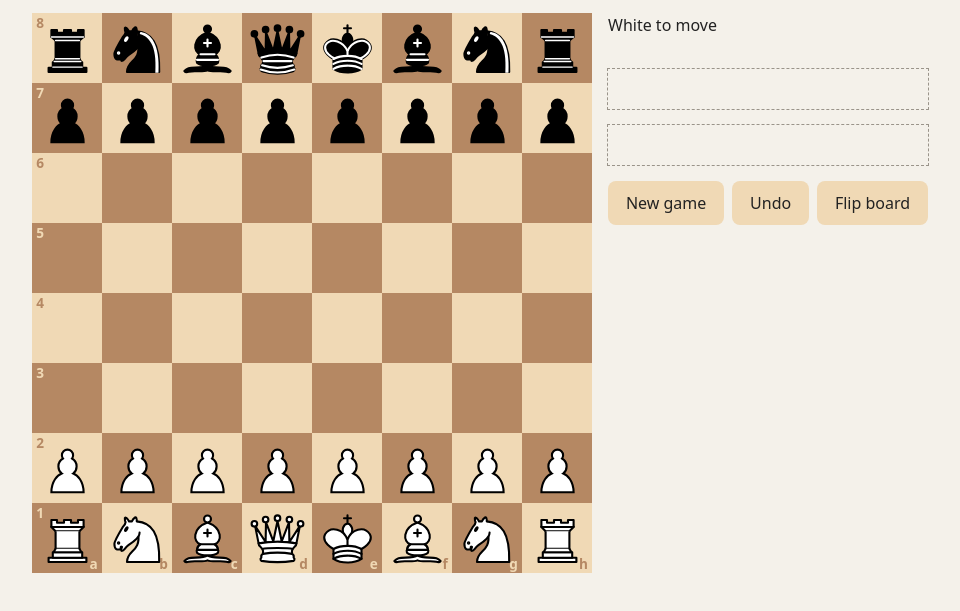
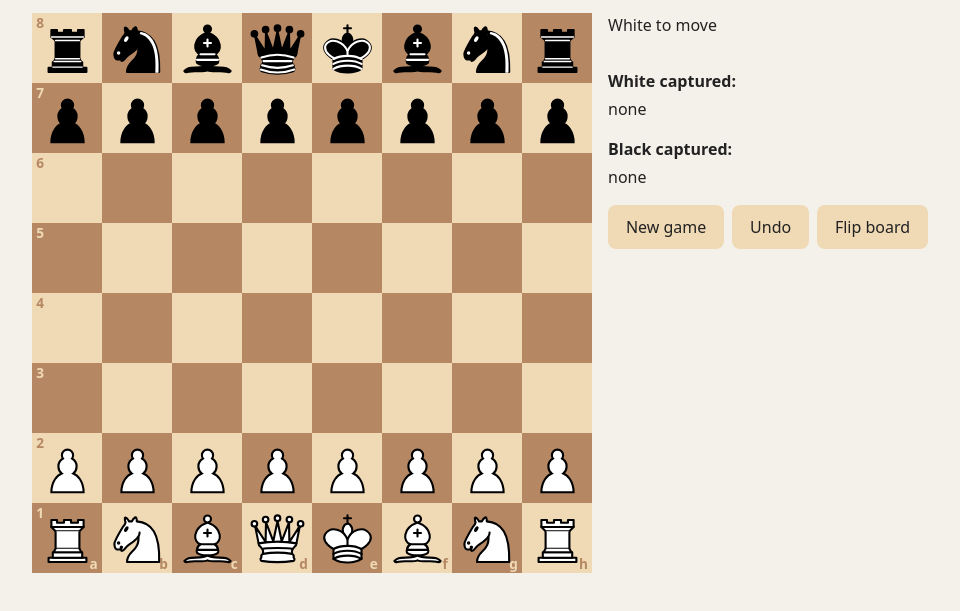
Before and after one commit to Harsh-Jain02/chess, a website with bundled scripts: page index.html in a window 1280 px wide. Shown: the part 61-672 px from the top of the page, without its empty margins (160-1120 px from the left). Built offline with nearby package versions, Linux system fonts and the light colour scheme.

Commit message:
T16: render captured pieces

```diff
--- a/css/base.css
+++ b/css/base.css
@@ -28,12 +28,12 @@
   --target-dot-size: 30%; /* of a square */
   --capture-ring-width: 1cqi; /* about 8% of a square */
   --promotion-choice-size: 4.5rem; /* the largest a piece button gets; smaller on narrow screens */
+  --captured-piece-size: 1.75rem;
   --radius: 0.5rem;
   --button-min-height: 44px; /* easy to tap on a touch screen */
 
   --font-family: system-ui, -apple-system, "Segoe UI", Roboto, "Helvetica Neue", Arial, sans-serif;
 }
-
 *,
 *::before,
 *::after {
@@ -107,9 +107,3 @@ h1 {
     margin-inline: auto;
   }
 }
-
-/* Placeholder outlines until a later task fills the regions (captured T16). */
-#captured-by-w,
-#captured-by-b {
-  outline: 1px dashed var(--color-placeholder);
-}
--- a/css/controls.css
+++ b/css/controls.css
@@ -3,6 +3,27 @@
 /* The status line turns bold once the game is over (checkmate or a draw). */
 #status.is-over {
   font-weight: bold;
+}
+
+/* Each label gets a row; the piece images wrap below it on narrow screens. */
+#captured-by-w,
+#captured-by-b {
+  display: flex;
+  flex-wrap: wrap;
+  align-items: center;
+  gap: var(--space-xs);
+  min-width: 0;
+}
+
+.captured-label {
+  flex: 0 0 100%;
+  font-weight: bold;
+}
+
+.captured-piece {
+  display: block;
+  width: var(--captured-piece-size);
+  height: var(--captured-piece-size);
 }
 
 /* New game and Flip board (Undo joins in T15): one row, which wraps if the panel is narrow. */
--- a/js/controller.js
+++ b/js/controller.js
@@ -1,12 +1,14 @@
 // App state and event handlers: turns clicks on the board into moves (asking which
 // piece a pawn promotes to), handles the New game, Undo and Flip board buttons, then
-// redraws the board with its move highlights, the status line and the buttons. Later
-// tasks add captured pieces (T16) and saving (T18).
+// redraws the board with its move highlights, the status line, captured pieces and
+// buttons. A later task adds saving (T18).
 
+import { getCaptured } from './engine/captures.js';
 import { createGame } from './engine/game.js';
 import { getStatus } from './engine/status.js';
 import { cancelPromotion, choosePromotion, clickSquare, emptySelection } from './state/selection.js';
 import { renderBoard } from './ui/board-view.js';
+import { renderCaptured } from './ui/captured-view.js';
 import { bindControls, renderControls } from './ui/controls.js';
 import { askPromotion } from './ui/promotion-dialog.js';
 import { renderStatus } from './ui/status-view.js';
@@ -50,6 +52,8 @@ export function createController({ elements, game, orientation }) {
   function render() {
     const { selected, targets } = state.selection;
     const status = getStatus(state.game);
+    const history = state.game.history();
+    const captured = getCaptured(history);
     renderBoard(elements.board, {
       game: state.game,
       orientation: state.orientation,
@@ -58,8 +62,18 @@ export function createController({ elements, game, orientation }) {
       checkSquare: status.checkSquare,
     });
     renderStatus(elements.status, status);
+    renderCaptured(
+      elements.capturedByW,
+      'White captured',
+      captured.w.map((type) => ({ color: 'b', type })),
+    );
+    renderCaptured(
+      elements.capturedByB,
+      'Black captured',
+      captured.b.map((type) => ({ color: 'w', type })),
+    );
     renderControls(elements.controls, {
-      canUndo: state.game.history().length > 0 && !status.isOver,
+      canUndo: history.length > 0 && !status.isOver,
     });
   }
 
--- /dev/null
+++ b/js/ui/captured-view.js
@@ -0,0 +1,34 @@
+// Captured-piece labels and images. Nothing touches the DOM at import time.
+
+import { pieceImageUrl, pieceName } from './pieces.js';
+
+/** @typedef {import('../types.js').Piece} Piece */
+
+/**
+ * Draws one side's captured pieces. Browser only: it creates DOM elements.
+ * @param {HTMLElement} el the captured-pieces region to draw into
+ * @param {string} label e.g. "White captured"
+ * @param {Piece[]} pieces already sorted into display order
+ */
+export function renderCaptured(el, label, pieces) {
+  const doc = el.ownerDocument;
+  const labelEl = doc.createElement('span');
+  labelEl.className = 'captured-label';
+  labelEl.textContent = `${label}:`;
+
+  if (pieces.length === 0) {
+    const noneEl = doc.createElement('span');
+    noneEl.textContent = 'none';
+    el.replaceChildren(labelEl, noneEl);
+    return;
+  }
+
+  const images = pieces.map((piece) => {
+    const image = doc.createElement('img');
+    image.className = 'captured-piece';
+    image.src = pieceImageUrl(piece);
+    image.alt = pieceName(piece);
+    return image;
+  });
+  el.replaceChildren(labelEl, ...images);
+}
```
Also changed, not shown: TODO.md (+1 -1 lines).
